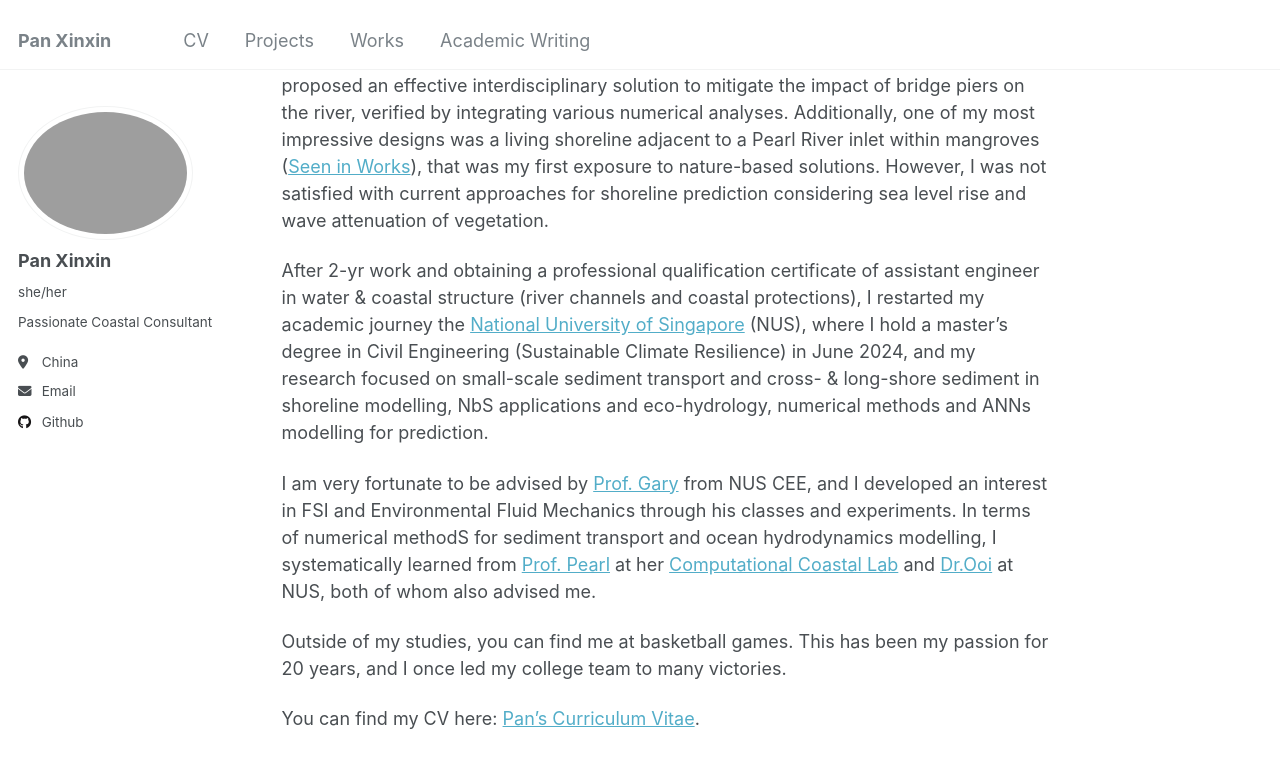
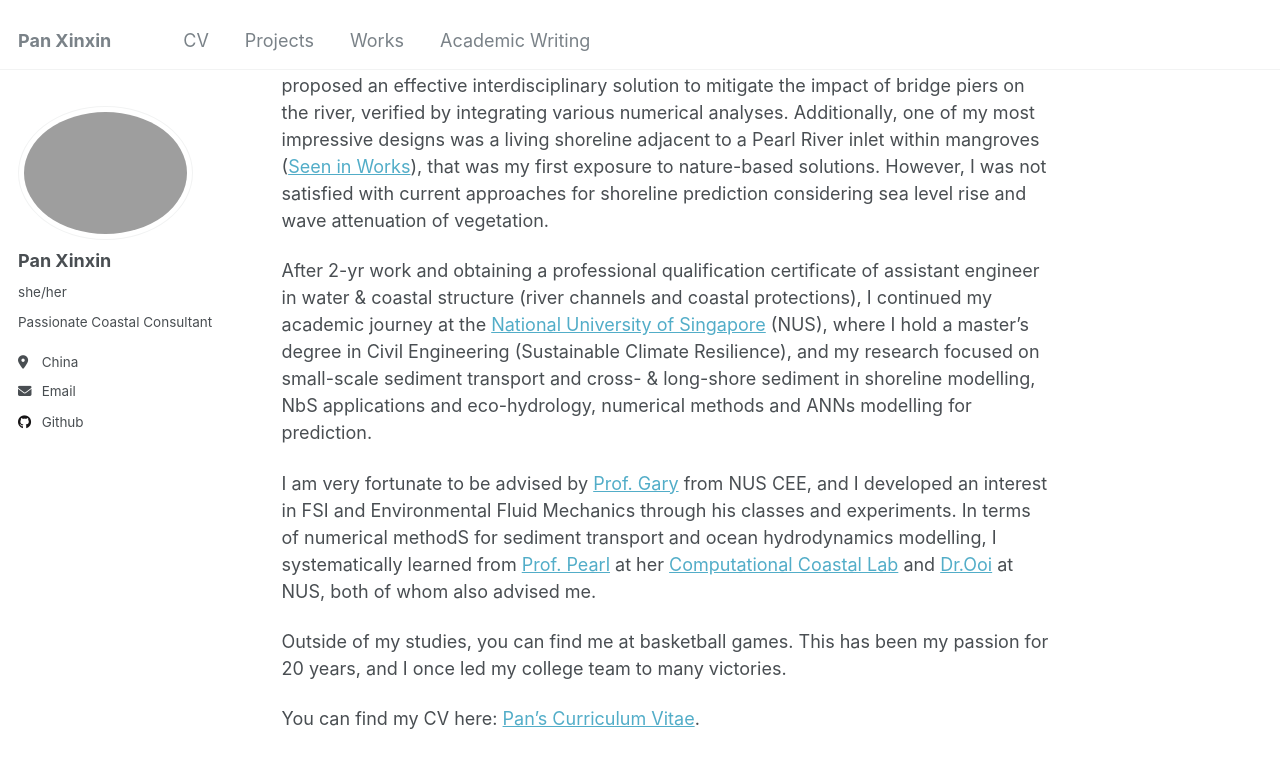
Before and after one commit to kingdaxing/kingdaxing.github.io, a Jekyll site: the page built from _pages/about.md, in a window 1280 px wide and 900 px high, scrolled down 656 px. Shown: the top 768 px of the window. Built offline with Jekyll 4.4.1, drawn with Linux system fonts in a browser that asks for light colours.

Commit message:
Update about.md

```diff
--- a/_pages/about.md
+++ b/_pages/about.md
@@ -18,7 +18,7 @@ My higher education journey began at Hohai University (HHU) in China, where I pu
 
 Following HHU, I joined Shenzhen Water Planning & Design Institute Co., Ltd., China, that provided the perfect environment to integrate hydraulics with real-world Water and Coastal Engineering challenges. There were numerous opportunities for me to participate in design and consulting projects related to coastal protection, river channel, dam and reservoir. One notable project involved a road-river cross-engineering evaluation, where I proposed an effective interdisciplinary solution to mitigate the impact of bridge piers on the river, verified by integrating various numerical analyses. Additionally, one of my most impressive designs was a living shoreline adjacent to a Pearl River inlet within mangroves ([Seen in Works](https://kingdaxing.github.io/teaching/work-1-2022-Living-Shoreline)), that was my first exposure to nature-based solutions. However, I was not satisfied with current approaches for shoreline prediction considering sea level rise and wave attenuation of vegetation.
 
-After 2-yr work and obtaining a professional qualification certificate of assistant engineer in water & coastal structure (river channels and coastal protections), I restarted my academic journey the [National University of Singapore](https://cde.nus.edu.sg/cee/) (NUS), where I hold a master's degree in Civil Engineering (Sustainable Climate Resilience) in June 2024, and my research focused on small-scale sediment transport and cross- & long-shore sediment in shoreline modelling, NbS applications and eco-hydrology, numerical methods and ANNs modelling for prediction.
+After 2-yr work and obtaining a professional qualification certificate of assistant engineer in water & coastal structure (river channels and coastal protections), I continued my academic journey at the [National University of Singapore](https://cde.nus.edu.sg/cee/) (NUS), where I hold a master's degree in Civil Engineering (Sustainable Climate Resilience), and my research focused on small-scale sediment transport and cross- & long-shore sediment in shoreline modelling, NbS applications and eco-hydrology, numerical methods and ANNs modelling for prediction.
 
 I am very fortunate to be advised by [Prof. Gary](https://www.garylei.com/) from NUS CEE, and I developed an interest in FSI and Environmental Fluid Mechanics through his classes and experiments. In terms of numerical methodS for sediment transport and ocean hydrodynamics modelling, I systematically learned from [Prof. Pearl](https://cde.nus.edu.sg/cee/staff/li-yuzhu-pearl/) at her [Computational Coastal Lab](https://nus-ccl.com/) and [Dr.Ooi](https://cde.nus.edu.sg/cee/staff/ooi-seng-keat/) at NUS, both of whom also advised me.
 
```
